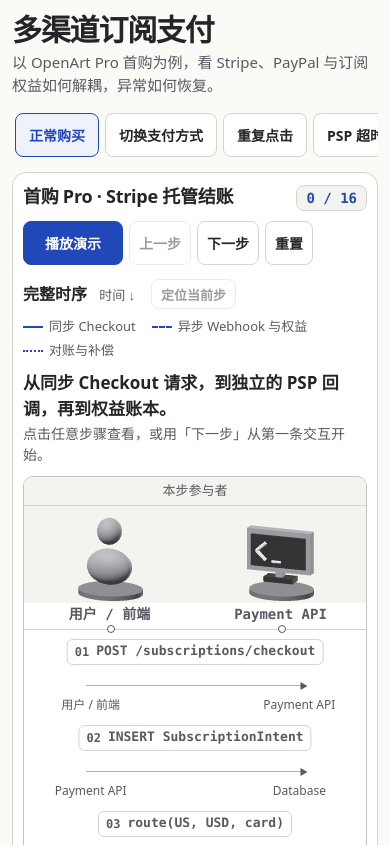
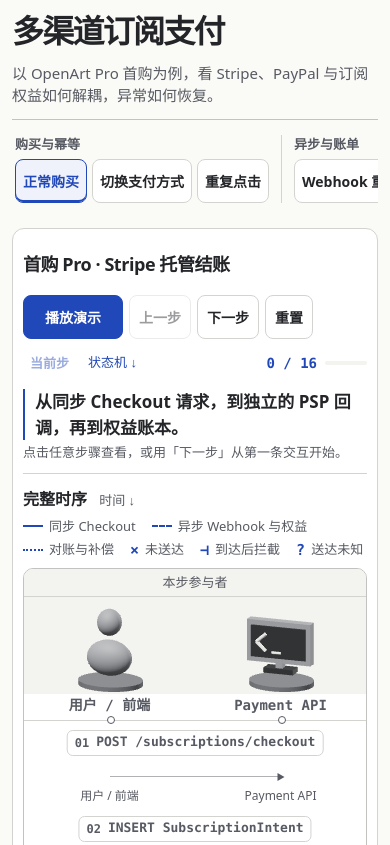
Before and after one commit to kain26/multi-psp-subscription-demo, a plain HTML site: page public/index.html in a window 390 px wide. Shown: the top 845 px of the page. Drawn offline with Linux system fonts and the light colour scheme.

Commit message:
Polish the demo console and fix payment trace inconsistencies

```diff
--- a/public/app.js
+++ b/public/app.js
@@ -167,7 +167,7 @@ function resizeScene() {
 function renderActors() {
   const event = currentEvent() ?? scenario.steps[0];
   const endpoints = [actorKey(event.from), actorKey(event.to)];
-  visibleActors = actors.map(([id]) => id).filter(id => !compact.matches || endpoints.includes(id));
+  visibleActors = compact.matches ? [...new Set(endpoints)] : actors.map(([id]) => id);
   const diagram = stage.parentElement;
   diagram.style.setProperty('--columns', visibleActors.length);
   const groups = compact.matches ? [['本步参与者', visibleActors.length]] :
@@ -206,16 +206,19 @@ function renderTimeline() {
     row.dataset.active = String(active);
     row.dataset.preview = String(index >= step);
     row.dataset.channel = eventChannel(event);
-    const a = compact.matches ? .18 : (visibleActors.indexOf(actorKey(event.from)) + .5) / visibleActors.length;
-    const b = compact.matches ? .82 : (visibleActors.indexOf(actorKey(event.to)) + .5) / visibleActors.length;
-    const lost = /Timeout|未送达/.test(event.op) || event.kind === 'blocked';
-    const endAt = lost && event.to !== 'resilience' ? a + (b - a) * .68 : b;
+    const a = compact.matches ? .25 : (visibleActors.indexOf(actorKey(event.from)) + .5) / visibleActors.length;
+    const b = compact.matches ? .75 : (visibleActors.indexOf(actorKey(event.to)) + .5) / visibleActors.length;
+    const interrupted = event.delivery === 'interrupted' || event.delivery === 'not-sent';
+    const intercepted = event.delivery === 'delivered' && event.kind === 'blocked';
+    const mark = interrupted ? '×' : intercepted ? '⊣' : event.delivery === 'unconfirmed' ? '?' : '';
+    const endAt = interrupted ? a + (b - a) * .68 : b;
     row.style.setProperty('--start', (a * 100) + '%');
     row.style.setProperty('--end', (endAt * 100) + '%');
     row.style.setProperty('--width', (Math.abs(endAt - a) * 100) + '%');
     row.style.setProperty('--left', (Math.min(a, endAt) * 100) + '%');
     row.dataset.direction = b >= a ? 'right' : 'left';
-    row.dataset.lost = String(lost);
+    row.dataset.lost = String(interrupted || event.delivery === 'unconfirmed');
+    row.dataset.marked = String(Boolean(mark));
     const operation = element('button', 'operation');
     operation.type = 'button';
     operation.append(element('span', 'ordinal', String(index + 1).padStart(2, '0')));
@@ -229,7 +232,7 @@ function renderTimeline() {
       goTo(index + 1);
       timeline.querySelector('[data-active=true] .operation')?.focus({ preventScroll: true });
     };
-    row.append(operation, element('div', 'message-line'), element('span', 'terminus', lost ? '×' : ''));
+    row.append(operation, element('div', 'message-line'), element('span', 'terminus', mark));
     if (compact.matches) {
       const endpoints = element('div', 'message-endpoints');
       endpoints.append(element('span', '', actorName(event.from)), element('span', '', actorName(event.to)));
@@ -292,11 +295,17 @@ function renderControls() {
   $('previous').disabled = !step;
   $('next').disabled = step === scenario.steps.length;
   $('progress').textContent = `${step} / ${scenario.steps.length}`;
+  $('stepMeter').max = scenario.steps.length;
+  $('stepMeter').value = step;
+}
+function renderOutcome() {
+  const event = currentEvent();
+  $('result').textContent = pending ? '正在传递请求或事件…' : event?.result ?? scenario.summary;
+  $('caption').textContent = pending ? event.op :
+    event?.note ?? '点击任意步骤查看，或用「下一步」从第一条交互开始。';
 }
 function render() {
-  const event = currentEvent();
-  $('result').textContent = event?.result ?? scenario.summary;
-  $('caption').textContent = event?.note ?? '点击任意步骤查看，或用「下一步」从第一条交互开始。';
+  renderOutcome();
   renderActors();
   renderTimeline();
   renderState();
@@ -305,6 +314,7 @@ function render() {
 function commit() {
   if (!pending) return;
   pending = false;
+  if (step === scenario.steps.length) playing = false;
   const provider = state.provider;
   state = { ...state, ...currentEvent().patch };
   if (state.provider !== provider) {
@@ -312,6 +322,7 @@ function commit() {
     renderTimeline();
   }
   renderState();
+  renderOutcome();
   renderControls();
   for (const { dot } of activeDots) dot.remove();
   activeDots = [];
@@ -325,6 +336,7 @@ function next() {
   elapsed = 0;
   if (reduce.matches) commit();
   render();
+  followActiveStep();
   requestFrame();
   return true;
 }
@@ -372,7 +384,9 @@ if (clipboard?.writeText) {
 }
 function select(index) {
   scenario = scenarios[index];
-  Array.from($('scenarios').children).forEach((button, i) => button.setAttribute('aria-pressed', String(i === index)));
+  for (const button of $('scenarios').querySelectorAll('[data-scenario]')) {
+    button.setAttribute('aria-pressed', String(button.dataset.scenario === scenario.id));
+  }
   $('scenarioTitle').textContent = scenario.title;
   renderCode();
   goTo(0);
@@ -400,12 +414,41 @@ function frame(timestamp) {
   requestFrame();
 }
 
-scenarios.forEach(({ name }, index) => {
-  const button = element('button', '', name);
-  button.type = 'button';
-  button.onclick = () => select(index);
-  $('scenarios').append(button);
-});
+const scenarioGroups = [
+  ['购买与幂等', ['normal', 'paypal', 'double']],
+  ['异步与账单', ['duplicates', 'reconcile', 'outbox', 'entitlement', 'renewal']],
+  ['渠道容错', ['timeout', 'fallback', 'bulkhead', 'breaker', 'confirmed-failure', 'renewal-fallback']],
+];
+for (const [label, ids] of scenarioGroups) {
+  const group = element('div', 'scenario-group');
+  group.setAttribute('role', 'group');
+  group.setAttribute('aria-label', label);
+  group.append(element('span', 'scenario-label', label));
+  const options = element('div', 'scenario-options');
+  for (const id of ids) {
+    const index = scenarios.findIndex(item => item.id === id);
+    const button = element('button', '', scenarios[index].name);
+    button.type = 'button';
+    button.dataset.scenario = id;
+    button.onclick = () => select(index);
+    options.append(button);
+  }
+  group.append(options);
+  $('scenarios').append(group);
+}
+
+function activeOperation() {
+  return $('timeline').querySelector('.operation[aria-current=step]');
+}
+function followActiveStep() {
+  const operation = activeOperation();
+  if (!operation) return;
+  const bounds = operation.closest('.sequence-row').getBoundingClientRect();
+  // Preserve the architecture view until the active row moves offscreen.
+  const top = document.querySelector('.walkthrough').getBoundingClientRect().bottom;
+  if (bounds.bottom > innerHeight) window.scrollBy(0, bounds.bottom - innerHeight + 12);
+  else if (bounds.top < top) window.scrollBy(0, bounds.top - top - 12);
+}
 function togglePlay() {
   if (playing) {
     playing = false;
@@ -430,17 +473,29 @@ $('previous').onclick = () => goTo(Math.max(0, step - 1));
 $('next').onclick = stepForward;
 $('reset').onclick = () => goTo(0);
 $('jumpToStep').onclick = () => {
-  const current = $('timeline').querySelector('.operation[aria-current=step]');
+  const current = activeOperation();
   current?.scrollIntoView({ block: 'center' });
   current?.focus({ preventScroll: true });
 };
+let clickedControl = null;
+document.addEventListener('pointerdown', event => {
+  clickedControl = event.target.closest?.('.controls button');
+});
 document.addEventListener('keydown', event => {
   if (event.altKey || event.ctrlKey || event.metaKey ||
       event.target.closest?.('input, select, textarea, pre, [contenteditable]')) return;
+  if (event.key === 'Tab') clickedControl = null;
+  const timelineFocused = event.target.closest?.('.operation');
   if (event.key === 'ArrowRight' && step < scenario.steps.length) stepForward();
-  else if (event.key === 'ArrowLeft' && step) goTo(step - 1);
-  else if (event.key === ' ' && !event.target.closest?.('button, a, summary')) togglePlay();
+  else if (event.key === 'ArrowLeft' && step) {
+    goTo(step - 1);
+    followActiveStep();
+  }
+  else if (event.key === ' ' && (event.target === clickedControl || !event.target.closest?.('button, a, summary'))) {
+    if (!event.repeat) togglePlay();
+  }
   else return;
+  if (timelineFocused) (activeOperation() ?? $('next')).focus({ preventScroll: true });
   event.preventDefault();
 });
 const requested = new URLSearchParams(location.search).get('demo');
--- a/public/index.html
+++ b/public/index.html
@@ -10,19 +10,26 @@
 </head>
 <body>
 <main>
-<header>
+<header class="masthead">
 <h1>多渠道订阅支付</h1>
 <p class="intro">以 OpenArt Pro 首购为例，看 Stripe、PayPal 与订阅权益如何解耦，异常如何恢复。</p>
 </header>
-<div class="scenarios" id="scenarios" role="group" aria-label="演示场景"></div>
+<nav class="scenarios" id="scenarios" aria-label="演示场景"></nav>
 <section class="lab" aria-labelledby="scenarioTitle">
 <div class="labHead">
-<div><h2 id="scenarioTitle"></h2><p id="scenarioSummary"></p></div>
-<span id="progress"></span>
+<h2 id="scenarioTitle"></h2>
 </div>
-<div class="controls" aria-label="演示控制">
+<div class="walkthrough">
+<div class="controls" role="group" aria-label="演示控制">
 <button class="primary" id="play">播放演示</button><button id="previous">上一步</button><button id="next">下一步</button><button id="reset">重置</button>
-<span class="shortcuts"><kbd>←</kbd> <kbd>→</kbd> 步进　<kbd>空格</kbd> 播放</span>
+<div class="trace-links">
+<button class="jump-step" id="jumpToStep" type="button" disabled>当前步</button>
+<a class="trace-link" href="#machineTitle">状态机 ↓</a>
+</div>
+<div class="run-progress"><span id="progress"></span><progress id="stepMeter" aria-label="演示进度"></progress></div>
+<span class="shortcuts"><kbd>←</kbd> <kbd>→</kbd> 步进　<kbd>空格</kbd> 播放 / 暂停</span>
+</div>
+<div class="event" aria-live="polite"><strong id="result"></strong><p id="caption"></p></div>
 </div>
 <section id="channelPanel" class="channel-panel" aria-labelledby="channelHeading" hidden>
 <div class="sectionHead"><h3 id="channelHeading">支付渠道容错层 <small>Payment Resilience Layer</small></h3><p>模拟渠道状态</p></div>
@@ -39,9 +46,8 @@
 <div class="channel-stats"><span>Stripe 最近 60 秒故障 <b id="healthWindow"></b></span><span>冷却 <b id="healthCooldown"></b></span><span>安全探测 <b id="healthProbes"></b></span></div>
 </section>
 <section class="sequence" aria-labelledby="sequenceTitle">
-<div class="sectionHead"><h3 id="sequenceTitle">完整时序 <small>时间 ↓</small></h3><button class="jump-step" id="jumpToStep" type="button" disabled>定位当前步</button>
-<ul class="paths" aria-label="路径图例"><li><i></i>同步 Checkout</li><li><i></i>异步 Webhook 与权益</li><li><i></i>对账与补偿</li></ul></div>
-<div class="event" aria-live="polite"><strong id="result"></strong><p id="caption"></p></div>
+<div class="sectionHead"><h3 id="sequenceTitle">完整时序 <small>时间 ↓</small></h3>
+<ul class="paths" aria-label="路径图例"><li><i></i>同步 Checkout</li><li><i></i>异步 Webhook 与权益</li><li><i></i>对账与补偿</li><li><b aria-hidden="true">×</b> 未送达</li><li><b aria-hidden="true">⊣</b> 到达后拦截</li><li><b aria-hidden="true">?</b> 送达未知</li></ul></div>
 <div class="diagram">
 <div id="actorGroups" class="actor-groups" aria-hidden="true"></div>
 <figure class="scene" id="scene" aria-label="支付系统组件的 3D 图标"></figure>
@@ -50,7 +56,7 @@
 </div>
 </section>
 <section class="machine" aria-labelledby="machineTitle">
-<div class="sectionHead"><h3 id="machineTitle">状态机</h3><p id="stateNote"></p></div>
+<div class="sectionHead"><h3 id="machineTitle" tabindex="-1">状态机</h3><p id="stateNote"></p></div>
 <div class="status" id="status" aria-label="业务状态迁移"></div>
 <div class="metrics" id="metrics" aria-label="持久化计数"></div>
 </section>
--- a/public/scenarios.js
+++ b/public/scenarios.js
@@ -1,6 +1,6 @@
 import { resilienceScenarios } from './resilience.js';
 
-const action = (from,to,op,result,note,patch={},kind='flow')=>({from,to,op,result,note,patch,kind});
+const action = (from,to,op,result,note,patch={},kind='flow',delivery='delivered')=>({from,to,op,result,note,patch,kind,delivery});
 export const base={checkout:'—',payment:'—',invoice:'—',subscription:'—',entitlement:'—',provider:null,intents:0,sessions:0,credits:0,inbox:0,pending:0};
 const create=action('client','api','POST /subscriptions/checkout','收到购买请求','服务端从可信套餐目录查价格，校验用户、国家、币种和支付方式。此时还未向外部渠道发请求。');
 const intent=action('api','store','INSERT SubscriptionIntent','持久化订阅意图与幂等键','本例以用户和 checkout 操作为作用域。相同 key 必须匹配相同请求，改变参数需要新操作。',{intents:1,checkout:'CREATING',subscription:'PENDING'});
@@ -43,8 +43,8 @@ export const scenarios=[
   ]},
   {id:'timeout',name:'PSP 超时',title:'响应丢了，结果仍然未知',resilience:true,summary:'先固定旧渠道并恢复原请求。UNKNOWN 不代表失败。',initial:{intents:1,checkout:'CREATING',payment:'PENDING',subscription:'PENDING'},steps:[
     route,useStripe,stripe,
-    action('stripe','adapter','响应丢失 → Timeout','本地标记 UNKNOWN','图中我们知道 Stripe 已创建，但调用方只看到超时。Session 阶段与实际扣款阶段都可能有不确定结果。',{checkout:'UNKNOWN',payment:'UNKNOWN'},'warn'),
-    action('resilience','paypal','尝试切换 PSP','拦截 · 旧请求仍可能成功','在 UNKNOWN 时禁止另一渠道再创建同一购买或扣款。跨 PSP 的幂等键不会互相去重。即使 Stripe 热点故障促使熔断 OPEN，本笔仍是 UNKNOWN。',{stripeBreaker:'OPEN'},'blocked'),
+    action('stripe','adapter','响应丢失 → Timeout','本地标记 UNKNOWN','图中我们知道 Stripe 已创建，但调用方只看到超时。Session 阶段与实际扣款阶段都可能有不确定结果。',{checkout:'UNKNOWN',payment:'UNKNOWN'},'warn','interrupted'),
+    action('resilience','paypal','尝试切换 PSP','拦截 · 旧请求仍可能成功','在 UNKNOWN 时禁止另一渠道再创建同一购买或扣款。跨 PSP 的幂等键不会互相去重。即使 Stripe 热点故障促使熔断 OPEN，本笔仍是 UNKNOWN。',{stripeBreaker:'OPEN'},'blocked','not-sent'),
     action('adapter','stripe','原 key 重试／查询已知标识','找回 cs_demo_01','在渠道幂等有效期内重试原操作。已知 Session ID 时直接查询，否则用可验证的关联或对账。超过期且仍未知时进入待处理队列。',{},'ok'),
     action('adapter','store','绑定旧 Session','恢复 OPEN · 仍只存在一个 Session','确认旧 Session 仍可用就复用。允许切换前，须按阶段确认旧操作不会继续扣款，或按业务完成关闭和过账处理。',{checkout:'OPEN',payment:'PENDING'},'ok'),
   ]},
@@ -58,7 +58,7 @@ export const scenarios=[
     action('billing','store','UNIQUE(subscription_id, invoice_id, credit_type)','同发票同权益只发放一次','按业务维度写入账本。即便两个事件都到达 Worker，最终只有 1 笔 Credits 发放。',{},'ok'),
   ]},
   {id:'reconcile',name:'丢失与乱序',title:'Webhook 驱动增量，对账修复遗漏',summary:'用渠道快照与状态迁移校验纠正本地视图。',initial:{provider:'Stripe',checkout:'COMPLETED',payment:'UNCONFIRMED',invoice:'OPEN',subscription:'PENDING',intents:1,sessions:1},steps:[
-    action('stripe','webhook','invoice.paid 未送达','本地仍显示 OPEN','本例渠道已收款，本地未收到该通知。不要用本地超时直接推断支付失败。',{},'blocked'),
+    action('stripe','webhook','invoice.paid 未送达','本地仍显示 OPEN','本例渠道已收款，本地未收到该通知。不要用本地超时直接推断支付失败。',{},'blocked','interrupted'),
     action('reconcile','store','扫描超时未终态订单','定位 in_01 · 待核验','按账户与游标处理，避免全量重复；可以限定查找窗口并补扫跨边界事件。'),
     action('reconcile','stripe','retrieve invoice / payment','可信来源确认 in_01 已支付','定期对账将渠道账单和本地交易、应发权益做关联。核对金额、币种、订单映射和收款证明。'),
     action('reconcile','billing','重放统一已收款事件','进入相同状态机','对账修复走与 Webhook 相同的域处理入口和业务唯一键。'),
@@ -69,7 +69,7 @@ export const scenarios=[
   ]},
   {id:'outbox',name:'Outbox 恢复',title:'数据库已提交，消息却没发出去',summary:'状态和事件同事务落库，Relay 重投，消费者幂等。',initial:{...paidSeed,subscription:'PENDING',payment:'UNCONFIRMED',invoice:'OPEN',entitlement:'—',pending:0},steps:[
     statePaid,
-    action('store','queue','Relay 发送失败／进程崩溃','Outbox 仍待发布','数据库已提交，但 Broker 没确认。这条事件留在表里，业务状态不会因发送失败而丢掉后续任务。',{},'blocked'),
+    action('store','queue','Relay 发送失败／进程崩溃','Outbox 仍待发布','数据库已提交，但 Broker 没确认。这条事件留在表里，业务状态不会因发送失败而丢掉后续任务。',{},'blocked','unconfirmed'),
     action('store','queue','Relay 恢复后重试','Broker 收到 · 发送标记尚未写回','即使 Broker 已成功接收，Relay 也可能在写回 sent 标记前崩溃。'),
     grant,
     action('store','queue','Relay 再次发布相同业务事件','可能重复投递','恢复后不能从 sent 标记区分上一轮是否已投递，允许安全重投。',{pending:0},'warn'),
--- a/public/style.css
+++ b/public/style.css
@@ -14,32 +14,47 @@
 }
 * {box-sizing:border-box}
 body {margin:0;background:var(--paper);color:var(--text);font:15px/1.5 system-ui,sans-serif}
-main {width:min(1352px,calc(100% - 48px));margin:auto;padding:20px 0 24px}
-header {margin-bottom:14px}
+main {width:min(1376px,calc(100% - 64px));margin:auto;padding:26px 0 28px}
+.masthead {display:grid;grid-template-columns:minmax(0,1fr) minmax(240px,390px);align-items:end;gap:8px 24px;margin-bottom:18px;padding-bottom:16px;border-bottom:1px solid var(--rule)}
 h1,h2,h3,h4,p {margin:0}
-h1 {font-size:clamp(30px,4vw,42px);letter-spacing:-.04em;line-height:1.08}
+h1 {font-size:clamp(32px,4vw,54px);font-weight:790;letter-spacing:-.055em;line-height:1.08}
 .intro {margin-top:5px}
 .intro,footer,.principles p,.talk {color:var(--muted)}
 button {min-height:40px;padding:6px 13px;border:1px solid var(--line);border-radius:8px;color:var(--text);background:var(--panel);font:650 14px system-ui;cursor:pointer}
 button:disabled {opacity:.45;cursor:default}
-button:hover:not(:disabled) {border-color:var(--ink)}
+.trace-link:hover,button:hover:not(:disabled) {border-color:var(--ink)}
 button:focus-visible,summary:focus-visible,a:focus-visible {outline:2px solid var(--ink);outline-offset:2px}
-.scenarios,.controls {display:flex;flex-wrap:wrap;gap:6px}
-.scenarios {margin-bottom:12px}
-.scenarios button[aria-pressed=true] {border-color:var(--ink);color:var(--ink);background:var(--ink-wash)}
+.scenarios {display:grid;grid-template-columns:max-content minmax(0,1fr) minmax(0,1.24fr);gap:0;margin-bottom:22px}
+.scenario-group {min-width:0;padding:0 12px}
+.scenario-group:first-child {padding-left:0}
+.scenario-group+.scenario-group {border-left:1px solid var(--line)}
+.scenario-label {display:block;margin-bottom:5px;color:var(--muted);font-size:13px;font-weight:700}
+.scenario-options,.controls,.trace-links {display:flex;flex-wrap:wrap;gap:5px}
+.scenario-options button {min-height:36px;padding:5px 7px;white-space:nowrap}
+.scenario-options button[aria-pressed=true] {border-color:var(--ink);color:var(--ink);background:var(--ink-wash);box-shadow:inset 0 -2px var(--ink)}
 .primary {color:var(--panel);background:var(--ink);border-color:var(--ink);min-width:100px}
-.lab {border:1px solid var(--line);border-radius:14px;background:var(--panel);padding:14px 16px 12px}
-.labHead,.sectionHead {display:flex;justify-content:space-between;align-items:baseline;gap:8px 16px;flex-wrap:wrap}
-.labHead h2 {font-size:21px;letter-spacing:-.015em}
-#progress {white-space:nowrap;color:var(--ink);font:700 14px var(--mono);border:1px solid var(--line);background:var(--surface);padding:4px 9px;border-radius:8px}
-.controls {margin:10px 0 14px;align-items:center}
-.shortcuts {margin-left:auto;color:var(--muted);font-size:13px}
+.lab {border:1px solid var(--line);border-radius:12px;background:var(--panel);padding:0 16px 14px}
+.labHead,.sectionHead {display:flex;justify-content:space-between;align-items:baseline;gap:6px 16px;flex-wrap:wrap}
+.labHead {padding:12px 0 9px}
+.labHead h2 {font-size:24px;letter-spacing:-.025em}
+.walkthrough {position:sticky;top:0;z-index:10;background:var(--panel);padding-top:8px;border-bottom:1px solid var(--line);margin-bottom:13px}
+.controls {align-items:center;gap:6px}
+.trace-links {align-items:center;padding-left:9px;border-left:1px solid var(--line);margin-left:3px}
+.trace-link,.jump-step {display:inline-flex;align-items:center;justify-content:center;min-height:36px;padding:4px 8px;font-size:13px;text-decoration:none;color:var(--ink);background:none;border:1px solid transparent;border-radius:6px}
+.run-progress {display:grid;grid-template-columns:auto minmax(40px,100px);align-items:center;gap:8px;margin-left:auto}
+#progress {white-space:nowrap;color:var(--ink);font:700 14px var(--mono)}
+#stepMeter {appearance:none;width:100%;height:4px;border:0;border-radius:4px;overflow:hidden;background:var(--surface);color:var(--ink)}
+#stepMeter::-webkit-progress-bar {background:var(--surface)}
+#stepMeter::-webkit-progress-value {background:var(--ink)}
+#stepMeter::-moz-progress-bar {background:var(--ink)}
+.shortcuts {color:var(--muted);font-size:12px;margin-left:8px}
 kbd,code {font-family:var(--mono)}
 .sectionHead {margin-bottom:8px}
 .sectionHead h3 {font-size:16px;font-weight:720}
 .sectionHead p {font-size:13px;color:var(--muted)}
 .paths {display:flex;flex-wrap:wrap;gap:4px 16px;padding:0;margin:0;list-style:none;color:var(--muted);font-size:13px}
 .paths li {display:flex;align-items:center;gap:6px}
+.paths li b {font:700 15px var(--mono);color:var(--ink)}
 .paths i {width:20px;height:0;border-top:2px solid var(--ink)}
 .paths li:nth-child(2) i {border-top-style:dashed}
 .paths li:nth-child(3) i {border-top-style:dotted}
@@ -61,7 +76,6 @@ kbd,code {font-family:var(--mono)}
 .actor[data-active=true]::after {background:var(--ink);border-color:var(--ink)}
 
 .timeline {position:relative;padding:3px 0 1px;border-top:1px solid var(--line);background-image:linear-gradient(90deg,transparent calc(50% - .5px),var(--line) calc(50% - .5px),var(--line) calc(50% + .5px),transparent calc(50% + .5px));background-size:calc(100% / var(--columns)) 100%}
-.jump-step {min-height:30px;padding:3px 9px;font-size:13px;margin-right:auto}
 .sectionHead h3 small {margin-left:8px;font-size:13px;font-weight:500;color:var(--muted)}
 .sequence-row {position:relative;height:var(--row-height);--pulse:var(--ink)}
 .sequence-row:not([data-active=true]) {--pulse:var(--muted)}
@@ -81,11 +95,12 @@ kbd,code {font-family:var(--mono)}
 .sequence-row[data-lost=true] .message-line {border-top-style:dashed}
 .terminus {position:absolute;top:calc(var(--signal-y) - 3px);left:var(--end);transform:translateX(-50%);border-block:4px solid transparent;border-left:7px solid var(--pulse)}
 .sequence-row[data-direction=left] .terminus {transform:translateX(-50%) rotate(180deg)}
-.sequence-row[data-lost=true] .terminus {top:calc(var(--signal-y) - 9px);border:0;color:var(--pulse);transform:translateX(-50%);font:700 19px var(--mono)}
+.sequence-row[data-marked=true] .terminus {top:calc(var(--signal-y) - 9px);border:0;color:var(--pulse);transform:translateX(-50%);font:700 19px var(--mono)}
 .message-dot {position:absolute;z-index:3;top:calc(var(--signal-y) - 4px);left:var(--start);transform:translateX(-50%);width:9px;height:9px;border-radius:50%;border:1px solid var(--panel);background:var(--pulse);pointer-events:none}
-.event {padding:2px 0 11px;min-height:65px}
-.event strong {display:block;font-size:17px}
-.event p {font-size:14px;color:var(--muted);margin-top:2px;max-width:105ch;overflow-wrap:anywhere}
+.event {min-height:68px;padding:8px 0 10px;display:grid;grid-template-columns:minmax(180px,.7fr) minmax(0,1.3fr);gap:8px 16px;align-items:baseline}
+.event strong {display:block;font-size:17px;padding-left:10px;border-left:2px solid var(--ink)}
+.event p {font-size:14px;color:var(--muted);max-width:78ch;overflow-wrap:anywhere}
+#machineTitle {scroll-margin-top:210px}
 
 .machine {margin-top:12px;padding-top:10px;border-top:1px solid var(--line)}
 .status {display:grid;grid-template-columns:repeat(5,minmax(0,1fr));gap:7px}
@@ -132,6 +147,9 @@ summary {min-height:44px;padding:10px 0;cursor:pointer;font-size:14px;font-weigh
 .talk p+p {margin-top:8px}
 footer {display:flex;flex-wrap:wrap;justify-content:space-between;gap:8px;font-size:13px;margin-top:15px}
 footer a {color:var(--ink);margin-right:10px;text-underline-offset:4px}
+@media(max-width:1280px) {
+  main {width:calc(100% - 48px)}
+}
 @media(max-width:960px) {
   .status {grid-template-columns:repeat(3,minmax(0,1fr))}
   .actor {font-size:11px}
@@ -140,22 +158,30 @@ footer a {color:var(--ink);margin-right:10px;text-underline-offset:4px}
   main {width:calc(100% - 24px);padding-top:14px}
   .lab {padding:10px}
   .labHead h2 {font-size:18px}
-  .scenarios {flex-wrap:nowrap;overflow-x:auto;padding:3px;scrollbar-width:thin}
-  .scenarios button {white-space:nowrap;min-height:44px}
+  .scenarios {display:flex;overflow-x:auto;padding:3px;scrollbar-width:thin}
+  .scenario-group {flex:none}
+  .scenario-options {flex-wrap:nowrap}
+  .scenario-options button {min-height:44px}
   .controls button {min-height:44px;padding-inline:9px}
+  .controls .jump-step,.trace-link {min-height:36px;padding-inline:6px}
   .shortcuts {display:none}
   .actor {font-size:14px}
   .diagram {--row-height:86px;--signal-y:52px}
   .timeline {background-image:none}
-  .message-endpoints {position:absolute;inset:auto 8px 5px;display:grid;grid-template-columns:36% 36%;justify-content:space-between;text-align:center;align-items:end;color:var(--muted);font-size:12px}
+  .message-endpoints {position:absolute;inset:auto 0 5px;display:grid;grid-template-columns:1fr 1fr;text-align:center;align-items:end;color:var(--muted);font-size:12px}
   .sequence-row[data-active=true] .message-endpoints {color:var(--text)}
   .operation {left:50%;min-height:26px;white-space:normal;text-align:left;width:max-content}
   .operation code {overflow-wrap:anywhere}
-  .event {min-height:0}
+  .event {min-height:0;grid-template-columns:minmax(0,1fr);gap:3px}
   .status,.principles {grid-template-columns:repeat(2,minmax(0,1fr))}
 }
 
 @media(max-width:680px) {
+  .masthead {grid-template-columns:1fr;display:grid;margin-bottom:12px;padding-bottom:12px}
+  .labHead h2 {width:100%}
+  .trace-links {margin-left:0;padding-left:0;border:0}
+  .run-progress {grid-template-columns:auto 42px}
+  .event p {font-size:13px}
   .implementation {grid-template-columns:1fr;gap:12px;padding:10px}
   .implementation-notes h2 {margin-bottom:6px}
 }
```
Also changed, not shown: public/code-examples.js (+8 -1 lines).
